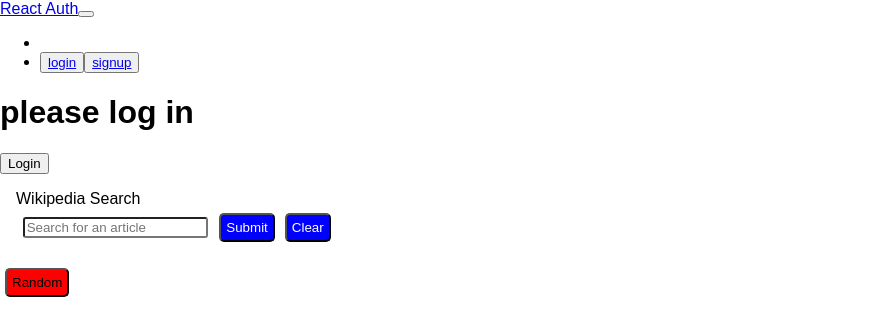
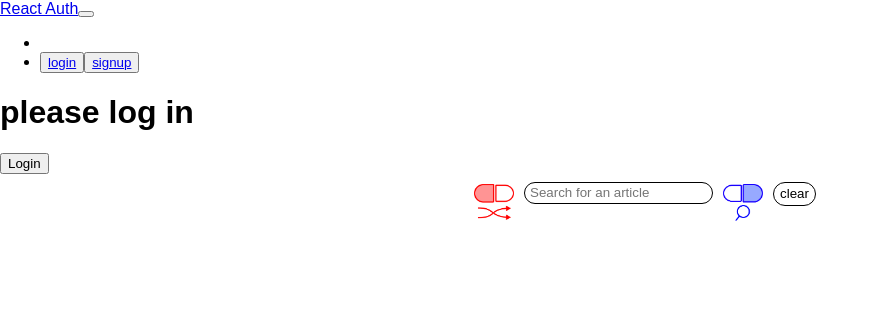
Before and after one commit to Wfritz5/wikiRabbitHole, a React (Create React App) app in the folder client/: page /profile in a window 1280 px wide. Shown: the top 336 px of the page, without its empty margins (0-879 px from the left). Built offline with nearby package versions, Linux system fonts and the light colour scheme; no server answers.

Commit message:
buttons svgs

```diff
--- a/client/src/App.css
+++ b/client/src/App.css
@@ -1,4 +1,4 @@
-App {
+.App {
     text-align: center;
 }
 
--- a/client/src/App.js
+++ b/client/src/App.js
@@ -12,7 +12,6 @@ import Profile from "./pages/Profile";
 import Auth from "./pages/Auth";
 import NoMatch from "./pages/NoMatch";
 import TopNav from "./components/TopNav";
-import { Container } from 'reactstrap';
 
 const redButton = {
   backgroundColor: "red",
@@ -39,14 +38,12 @@ class App extends Component {
     return (
       <Router>
         <TopNav />
-        <Container>
         <Switch>
           <Route exact path="/" component={Home} />
           <Route exact path="/signup" render={(props) => <Auth {...props} action="signup" />} />
           <Route exact path="/login" render={(props) => <Auth {...props} action="login" />} />
           <Route exact path="/profile" component={Profile} />
           <Route component={NoMatch} />
-
           //*Button?
           <div className="App">
             <div className="App-header">
@@ -57,15 +54,6 @@ class App extends Component {
           </div>
         </Switch>
         <SearchForm />
-          <Button
-            id={"random-search"}
-            label={"Random"}
-            onClick={this.handleSubmit}
-            type={"submit"}
-            style={redButton}
-          //*end Button?
-          />
-        </Container>
       </Router>
     );
   }
--- a/client/src/components/ScrapeButton.js
+++ b/client/src/components/ScrapeButton.js
@@ -1,18 +1,19 @@
-import React, {
-  Component
-} from "react";
-import Button from "./Button"
+import React, { Component } from "react";
+import Button from "./Button";
+import styled from "styled-components";
+import searchButton from "../search.png";
 const axios = require("axios");
 const cheerio = require("cheerio");
 
-const blueButton = {
-  backgroundColor: "blue",
-  padding: "5px",
-  margin: "5px",
-  borderRadius: "5px",
-  borderColor: "black",
-  color: "white"
-};
+const Search = styled.button`
+  background: url('${searchButton}') no-repeat;
+  background-size:cover;
+  background-size:contain;
+  height:40px;
+  width:40px;
+  border:0;
+  margin:2px 10px 0px 10px;
+`;
 
 class ScrapeButton extends Component {
   constructor(props) {
@@ -38,38 +39,25 @@ class ScrapeButton extends Component {
             const $ = cheerio.load(response.data);
             $(".fullImageLink").each(function (i, element) {
               result.image = $(this).children("a").attr("href")
-                console.log(result)
-                return result;
+              console.log(result)
+              return result;
             });
           });
         });
       })
       // .then((result) => {
-        // console.log(result)
+      // console.log(result)
 
-        // return (result)
+      // return (result)
       // });
     }
   }
 
   render() {
-    return ( <
-      Button id = {
-        "submit-search"
-      }
-      label = {
-        "Submit"
-      }
-      onClick = {
-        this.handleSubmit
-      }
-      type = {
-        "submit"
-      }
-      style = {
-        blueButton
-      }
-      />
+    return (<Search id={"submit-search"}
+      label={"Submit"}
+      onClick={this.handleSubmit}
+      type={"submit"} />
     )
   };
 }
--- a/client/src/components/SearchForm.js
+++ b/client/src/components/SearchForm.js
@@ -1,37 +1,46 @@
-import React, { Component } from 'react';
+import React, {
+    Component
+} from 'react';
 import Button from "./Button"
 import ScrapeButton from "./ScrapeButton"
 import styled from "styled-components";
+import randButton from "../random.png";
+
+const Random = styled.button`
+background: url('${randButton}') no-repeat;
+background-size:contain;
+height:40px;
+width:40px;
+border:0;
+margin:2px 10px 0px 10px;`;
 
 const Input = styled.input`
-border-radius: 3px;
-margin: 0.5em;
+border: 1px solid black;
+padding:5px;
+border-radius: 15px;
+height:10px;
 `;
 
 const Form = styled.form`
-padding: 0.5em;
+display:flex;
 margin: 0.5em;
 border: none;
 border-radius: 3px;
 `
 
-const redButton = {
-    backgroundColor: "red",
-    padding: "5px",
-    margin: "5px",
-    borderRadius: "5px",
-    borderColor: "black",
-    color: "black"
-  };
+const Clear = styled.button`
+background-color:#FFFFFF;
+border: 1px solid black;
+border-radius:15px;
+height:24px;
+`;
 
-const blueButton = {
-    backgroundColor: "blue",
-    padding: "5px",
-    margin: "5px",
-    borderRadius: "5px",
-    borderColor: "black",
-    color: "white"
-  };
+const Container = styled.div`
+width:100%;
+align-content:center;
+justify-content:center;
+display:flex;
+`
 
 class SearchForm extends Component {
     state = {
@@ -40,41 +49,43 @@ class SearchForm extends Component {
 
     handleInputChange = event => {
         // update state of term
-        this.setState({ term: event.target.value})
+        this.setState({
+            term: event.target.value
+        })
     }
 
     handleClear = event => {
         event.preventDefault();
-        this.setState({ term: ""})
+        this.setState({
+            term: ""
+        })
     };
 
     render() {
         return (
-            <div>
-            <Form id="wiki-form" onSubmit={event => event.preventDefault()}>
-                <label htmlFor="wikiSearch">Wikipedia Search</label>
-                <br />
-                <Input
-                    type="text"
-                    name="wikiSearch"
-                    id="wikiSearch"
-                    placeholder="Search for an article"
-                    value={this.state.term}
-                    onChange={this.handleInputChange}
-                />
-                {/* This button will submit the form */}
-                <ScrapeButton term={this.state.term}
-                />
-                {/* This button will clear the search field */}
-                  <Button
-                  id={"clear-search"}
-                  label={"Clear"}
-                  onClick={() => this.setState({ term: ""})}
-                  type={"reset"}
-                  style={blueButton}
-                  />
-            </Form>
-            </div>
+            <Container >
+                <Form id="wiki-form" onSubmit={event => event.preventDefault()} >
+                    {/* <label htmlFor="wikiSearch"> Wikipedia Search </label> */}
+                    <Random
+                        id={"random-search"}
+                        label={"Random"}
+                        onClick={this.handleSubmit}
+                        type={"submit"} />
+                    <Input type="text"
+                        name="wikiSearch"
+                        id="wikiSearch"
+                        placeholder="Search for an article"
+                        value={this.state.term} onChange={this.handleInputChange} />
+                    {
+                        /* This button will submit the form */
+                    }
+                    <ScrapeButton term={this.state.term} />
+                    {
+                        /* This button will clear the search field */
+                    }
+                    <Clear id={"clear-search"} label={"Clear"} onClick={() => this.setState({ term: "" })} type={"reset"}>clear</Clear>
+                </Form >
+            </Container>
         );
     }
 }
```
Also changed, not shown: client/src/random.png (added), client/src/search.png (added). Lines whose indentation alone changed are shown as unchanged.
